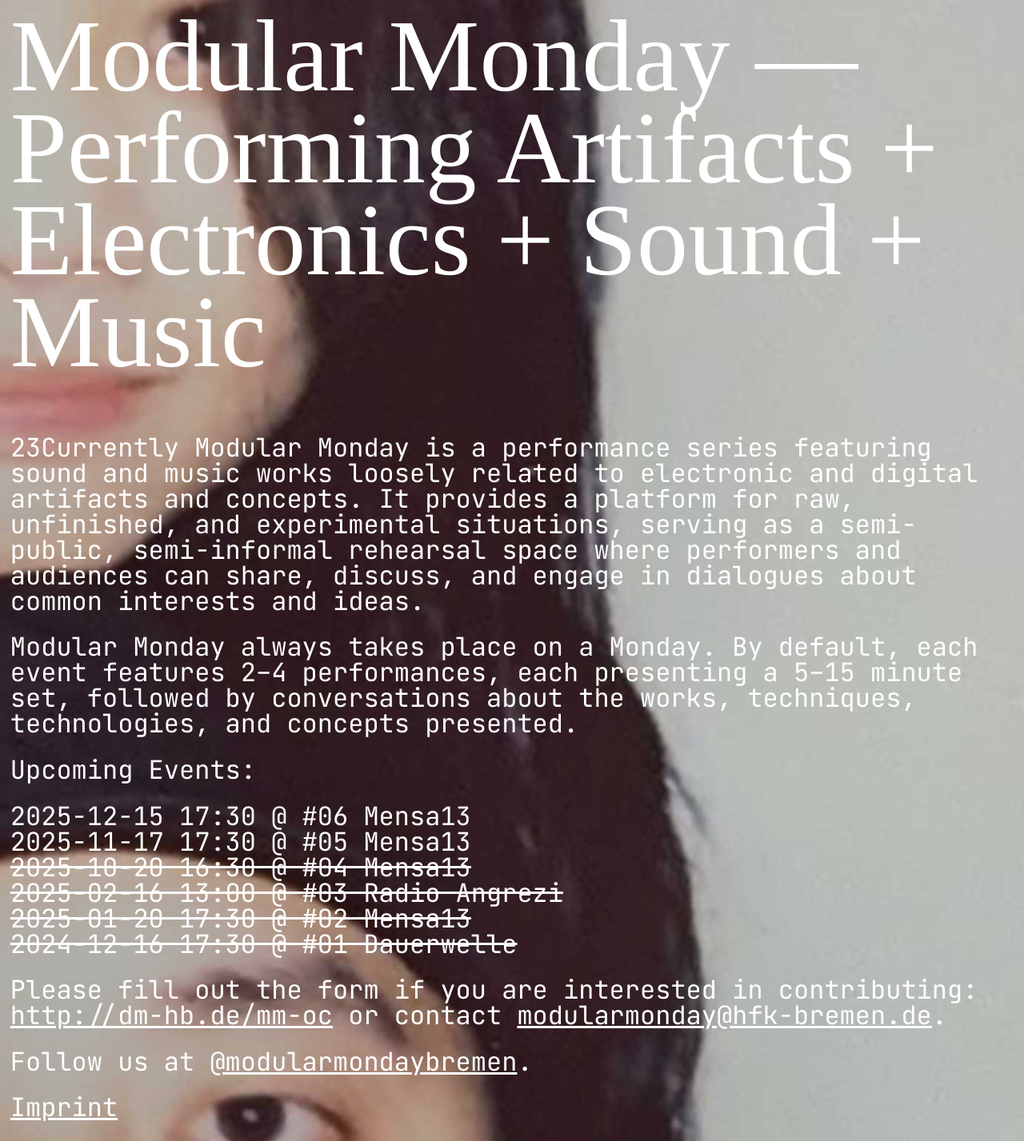
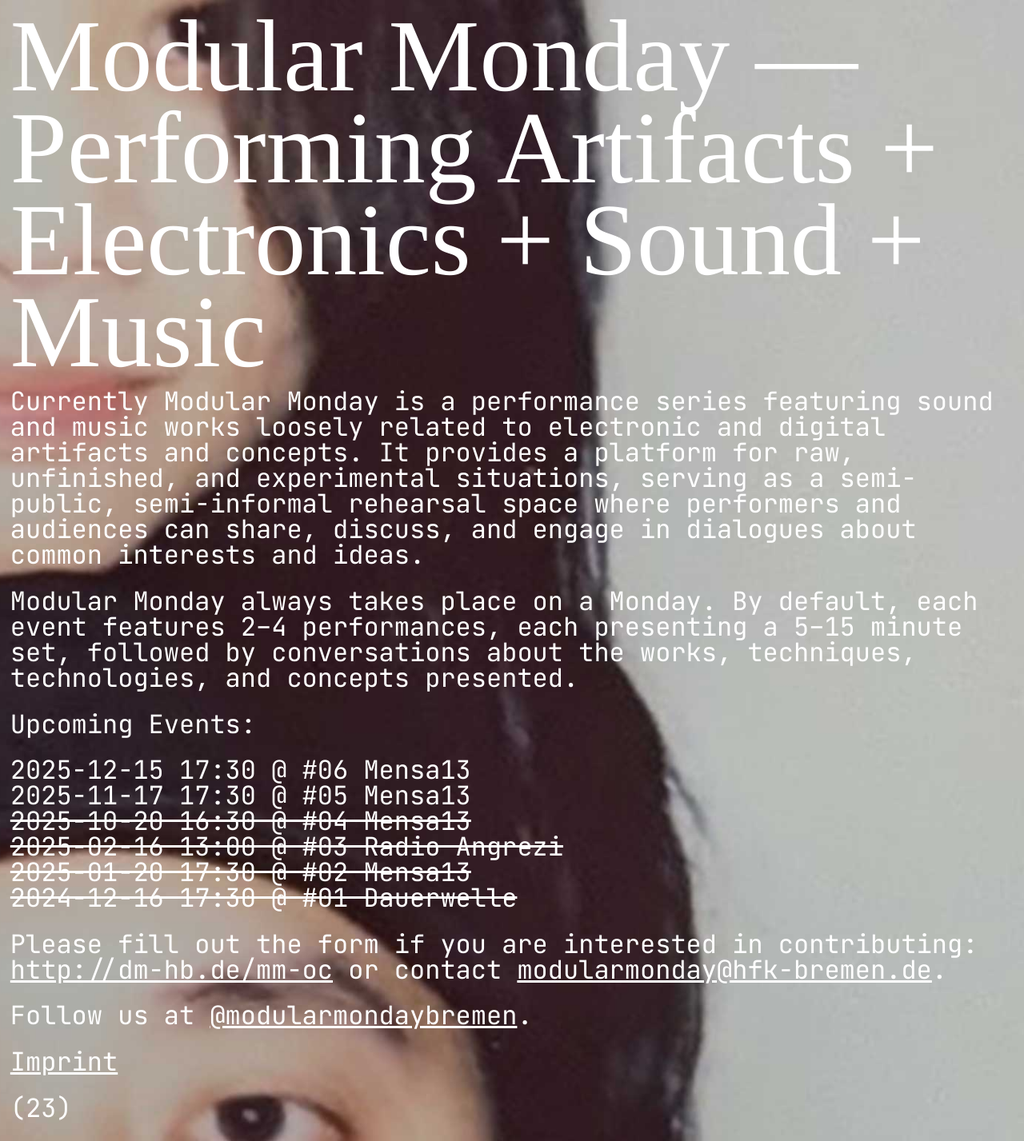
Before and after one commit to digitalmediabremen/modularmonday, a Jekyll site: the page built from docs/index.md, in a window 1280 px wide. Shown: the whole page at 80% size. Built offline with Jekyll 4.4.1, drawn with Linux system fonts in a browser that asks for light colours.

Commit message:
site update

```diff
--- a/docs/index.md
+++ b/docs/index.md
@@ -3,7 +3,7 @@ layout: default
 title: "Modular Monday — Performing Artifacts + Electronics + Sound + Music"
 ---
 
-23Currently Modular Monday is a performance series featuring sound and music works loosely related to electronic and digital artifacts and concepts. It provides a platform for raw, unfinished, and experimental situations, serving as a semi-public, semi-informal rehearsal space where performers and audiences can share, discuss, and engage in dialogues about common interests and ideas.
+Currently Modular Monday is a performance series featuring sound and music works loosely related to electronic and digital artifacts and concepts. It provides a platform for raw, unfinished, and experimental situations, serving as a semi-public, semi-informal rehearsal space where performers and audiences can share, discuss, and engage in dialogues about common interests and ideas.
 
 Modular Monday always takes place on a Monday. By default, each event features 2–4 performances, each presenting a 5–15 minute set, followed by conversations about the works, techniques, technologies, and concepts presented.
 
@@ -36,3 +36,5 @@ Please fill out the form if you are interested in contributing: [http://dm-hb.de
 Follow us at [@modularmondaybremen](https://www.instagram.com/modularmondaybremen/).
 
 [Imprint](./imprint)
+
+(23)
```
